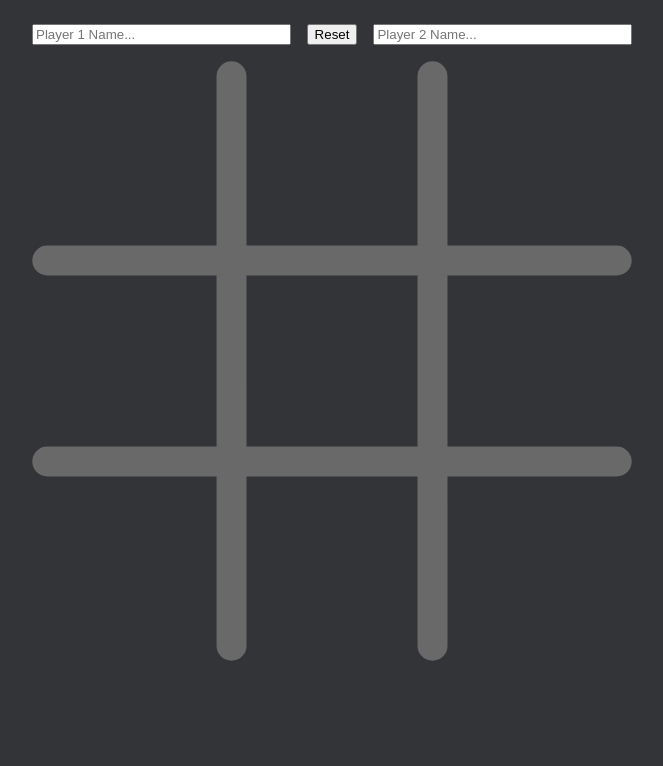
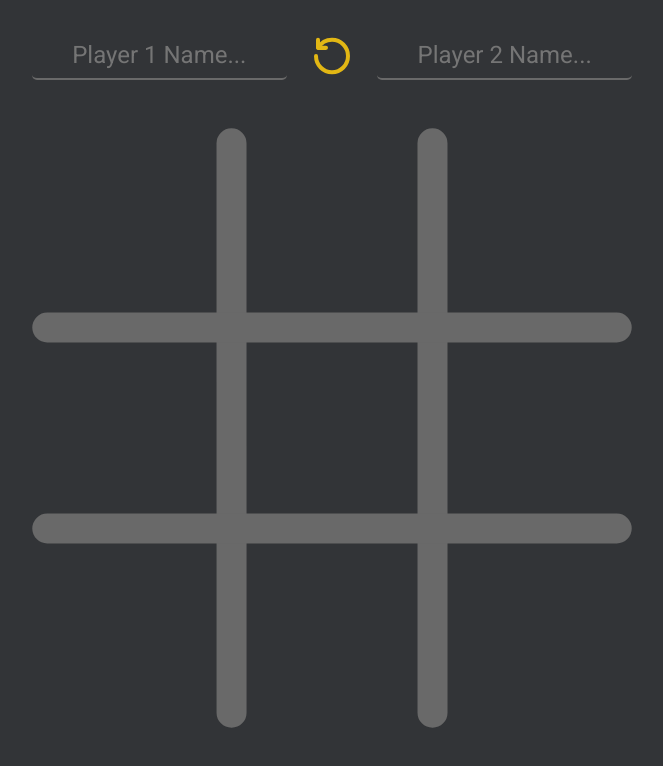
Before and after one commit to BinoManjesh/tic-tac-toe, a plain HTML site: page index.html in a window 1280 px wide. Shown: the whole page, without its empty margins (308-971 px from the left). Drawn offline with Linux system fonts and the light colour scheme.

Commit message:
Make everything pretty

```diff
--- a/index.html
+++ b/index.html
@@ -4,13 +4,14 @@
     <meta charset="UTF-8">
     <title>Tic-Tac-Toe</title>
     <link rel="stylesheet" href="styles.css">
+    <link rel="stylesheet" href="https://fonts.googleapis.com/css?family=Roboto">
     <script src="script.js" defer></script>
   </head>
   <body>
     <div class="container">
       <div class="hor-flex">
         <input type="text" id="player1" placeholder="Player 1 Name...">
-        <button class="reset">Reset</button>
+        <button class="reset"></button>
         <input type="text" id="player2" placeholder="Player 2 Name...">
       </div>
       <div class="game-board">
--- a/styles.css
+++ b/styles.css
@@ -1,6 +1,9 @@
 :root {
     --bg-color: #323437;
     --main-color: #e2b714;
+    font-size: x-large;
+    font-family: Roboto;
+    color: white;
 }
 
 body {
@@ -17,11 +20,25 @@ div.container {
 div.hor-flex {
     display: flex;
     gap: 1rem;
-    margin-bottom: 1rem;
+    margin-bottom: 2rem;
 }
 
 div.hor-flex > input {
     flex-grow: 1;
+    background-color: transparent;
+    border: none;
+    border-bottom: #696969 solid 2px;
+    color: inherit;
+    font-size: inherit;
+    text-align: center;
+    min-width: 0;
+    border-radius: 5px;
+    font-family: inherit;
+}
+
+input:focus {
+    outline: #696969 solid 2px;
+    outline-offset: 1px;
 }
 
 div.game-board {
@@ -33,6 +50,16 @@ div.game-board {
     background-size: 100% 100%;
     gap: 5%;
     padding: 2.5%;
+}
+
+button.reset {
+    padding: 0;
+    border: none;
+    width: 2rem;
+    height: 2rem;
+    background-color: transparent;
+    background-image: url("images/reset.svg");
+    background-size: 100% 100%;
 }
 
 button.cell {
@@ -52,3 +79,7 @@ button.player-1.cell {
 button.player-2.cell {
     background-image: url("images/o.svg");
 }
+
+p.result {
+    text-align: center;
+}
```
Also changed, not shown: images/reset.svg (added).
